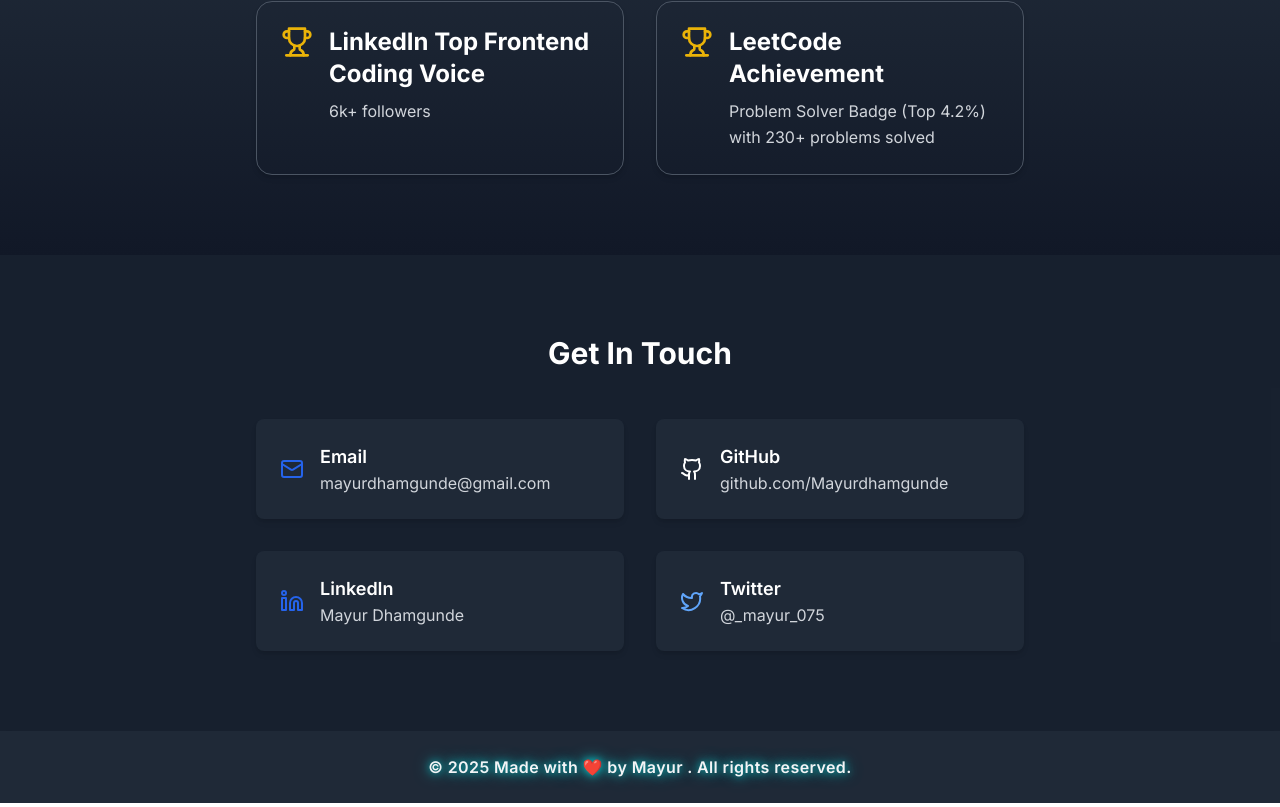
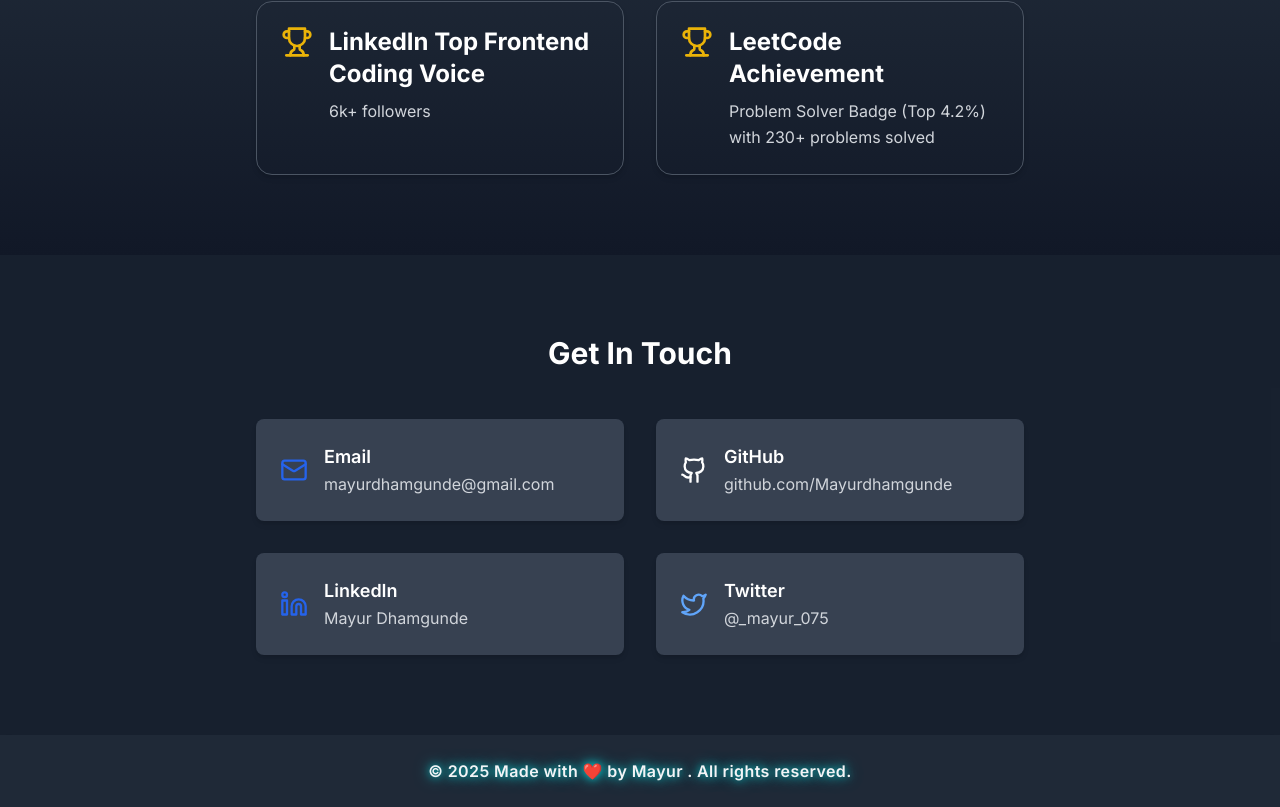
Before and after one commit to Mayurdhamgunde/My-PortFolio, a React (Vite) app: page / in a window 1280 px wide. Shown: the part 4693-5500 px from the top of the page. Built offline with nearby package versions, Linux system fonts and the light colour scheme.

Commit message:
Initial commit

```diff
--- a/src/components/Contact.tsx
+++ b/src/components/Contact.tsx
@@ -1,67 +1,165 @@
+// import React from 'react';
+// import { Mail, Github, Linkedin, Twitter } from 'lucide-react';
+
+// export default function Contact() {
+//   return (
+//     <section id="contact" className="py-20 bg-gray-50 dark:bg-gray-800/50">
+//       <div className="container mx-auto px-6">
+//         <h2 className="text-3xl font-bold text-center mb-12 text-gray-900 dark:text-white">
+//           Get In Touch
+//         </h2>
+//         <div className="max-w-3xl mx-auto">
+//           <div className="grid md:grid-cols-2 gap-8">
+//             <a
+//               href="mailto:mayurdhamgunde@gmail.com"
+//               className="flex items-center p-6 bg-white dark:bg-gray-800 rounded-lg shadow-md hover:shadow-lg transition-shadow"
+//             >
+//               <Mail className="text-blue-600 mr-4" size={24} />
+//               <div>
+//                 <h3 className="text-lg font-semibold text-gray-900 dark:text-white">Email</h3>
+//                 <p className="text-gray-600 dark:text-gray-300">mayurdhamgunde@gmail.com</p>
+//               </div>
+//             </a>
+
+//             <a
+//               href="https://github.com/Mayurdhamgunde"
+//               target="_blank"
+//               rel="noopener noreferrer"
+//               className="flex items-center p-6 bg-white dark:bg-gray-800 rounded-lg shadow-md hover:shadow-lg transition-shadow"
+//             >
+//               <Github className="text-gray-900 dark:text-white mr-4" size={24} />
+//               <div>
+//                 <h3 className="text-lg font-semibold text-gray-900 dark:text-white">GitHub</h3>
+//                 <p className="text-gray-600 dark:text-gray-300">github.com/Mayurdhamgunde</p>
+//               </div>
+//             </a>
+
+//             <a
+//               href="https://linkedin.com/in/mayur-dhamgunde-94b9ab226/"
+//               target="_blank"
+//               rel="noopener noreferrer"
+//               className="flex items-center p-6 bg-white dark:bg-gray-800 rounded-lg shadow-md hover:shadow-lg transition-shadow"
+//             >
+//               <Linkedin className="text-blue-600 mr-4" size={24} />
+//               <div>
+//                 <h3 className="text-lg font-semibold text-gray-900 dark:text-white">LinkedIn</h3>
+//                 <p className="text-gray-600 dark:text-gray-300">Mayur Dhamgunde</p>
+//               </div>
+//             </a>
+
+//             <a
+//               href="https://twitter.com/_mayur_075"
+//               target="_blank"
+//               rel="noopener noreferrer"
+//               className="flex items-center p-6 bg-white dark:bg-gray-800 rounded-lg shadow-md hover:shadow-lg transition-shadow"
+//             >
+//               <Twitter className="text-blue-400 mr-4" size={24} />
+//               <div>
+//                 <h3 className="text-lg font-semibold text-gray-900 dark:text-white">Twitter</h3>
+//                 <p className="text-gray-600 dark:text-gray-300">@_mayur_075</p>
+//               </div>
+//             </a>
+//           </div>
+//         </div>
+//       </div>
+//     </section>
+//   );
+// }
+
+
+
 import React from 'react';
 import { Mail, Github, Linkedin, Twitter } from 'lucide-react';
+import { motion } from 'framer-motion';
+
+const cardVariants = {
+  hidden: { opacity: 0, y: 30 },
+  visible: { opacity: 1, y: 0, transition: { duration: 0.6, ease: 'easeOut' } },
+};
+
+const tapEffect = {
+  tap: {
+    scale: 0.95,
+    background: 'linear-gradient(135deg, rgba(255, 0, 128, 0.25), rgba(0, 128, 255, 0.25))',
+    boxShadow: '0px 0px 25px rgba(255, 0, 128, 0.8)',
+    transition: { duration: 0.4, ease: 'easeInOut' },
+  },
+};
 
 export default function Contact() {
   return (
-    <section id="contact" className="py-20 bg-gray-50 dark:bg-gray-800/50">
+    <motion.section
+      id="contact"
+      className="py-20 bg-gray-50 dark:bg-gray-800/50"
+      initial="hidden"
+      animate="visible"
+    >
       <div className="container mx-auto px-6">
-        <h2 className="text-3xl font-bold text-center mb-12 text-gray-900 dark:text-white">
+        <motion.h2
+          className="text-3xl font-bold text-center mb-12 text-gray-900 dark:text-white"
+          whileHover={{ scale: 1.1, textShadow: '0px 0px 12px rgba(128, 0, 255, 0.9)' }}
+        >
           Get In Touch
-        </h2>
+        </motion.h2>
         <div className="max-w-3xl mx-auto">
           <div className="grid md:grid-cols-2 gap-8">
-            <a
-              href="mailto:mayurdhamgunde@gmail.com"
-              className="flex items-center p-6 bg-white dark:bg-gray-800 rounded-lg shadow-md hover:shadow-lg transition-shadow"
-            >
-              <Mail className="text-blue-600 mr-4" size={24} />
-              <div>
-                <h3 className="text-lg font-semibold text-gray-900 dark:text-white">Email</h3>
-                <p className="text-gray-600 dark:text-gray-300">mayurdhamgunde@gmail.com</p>
-              </div>
-            </a>
-
-            <a
-              href="https://github.com/Mayurdhamgunde"
-              target="_blank"
-              rel="noopener noreferrer"
-              className="flex items-center p-6 bg-white dark:bg-gray-800 rounded-lg shadow-md hover:shadow-lg transition-shadow"
-            >
-              <Github className="text-gray-900 dark:text-white mr-4" size={24} />
-              <div>
-                <h3 className="text-lg font-semibold text-gray-900 dark:text-white">GitHub</h3>
-                <p className="text-gray-600 dark:text-gray-300">github.com/Mayurdhamgunde</p>
-              </div>
-            </a>
-
-            <a
-              href="https://linkedin.com/in/mayur-dhamgunde-94b9ab226/"
-              target="_blank"
-              rel="noopener noreferrer"
-              className="flex items-center p-6 bg-white dark:bg-gray-800 rounded-lg shadow-md hover:shadow-lg transition-shadow"
-            >
-              <Linkedin className="text-blue-600 mr-4" size={24} />
-              <div>
-                <h3 className="text-lg font-semibold text-gray-900 dark:text-white">LinkedIn</h3>
-                <p className="text-gray-600 dark:text-gray-300">Mayur Dhamgunde</p>
-              </div>
-            </a>
-
-            <a
-              href="https://twitter.com/_mayur_075"
-              target="_blank"
-              rel="noopener noreferrer"
-              className="flex items-center p-6 bg-white dark:bg-gray-800 rounded-lg shadow-md hover:shadow-lg transition-shadow"
-            >
-              <Twitter className="text-blue-400 mr-4" size={24} />
-              <div>
-                <h3 className="text-lg font-semibold text-gray-900 dark:text-white">Twitter</h3>
-                <p className="text-gray-600 dark:text-gray-300">@_mayur_075</p>
-              </div>
-            </a>
+            {[{
+              href: 'mailto:mayurdhamgunde@gmail.com',
+              icon: Mail,
+              color: 'text-blue-600',
+              title: 'Email',
+              text: 'mayurdhamgunde@gmail.com',
+            },
+            {
+              href: 'https://github.com/Mayurdhamgunde',
+              icon: Github,
+              color: 'text-gray-900 dark:text-white',
+              title: 'GitHub',
+              text: 'github.com/Mayurdhamgunde',
+            },
+            {
+              href: 'https://linkedin.com/in/mayur-dhamgunde-94b9ab226/',
+              icon: Linkedin,
+              color: 'text-blue-600',
+              title: 'LinkedIn',
+              text: 'Mayur Dhamgunde',
+            },
+            {
+              href: 'https://twitter.com/_mayur_075',
+              icon: Twitter,
+              color: 'text-blue-400',
+              title: 'Twitter',
+              text: '@_mayur_075',
+            }].map((contact, index) => (
+              <motion.a
+                key={index}
+                href={contact.href}
+                target="_blank"
+                rel="noopener noreferrer"
+                className="flex items-center p-6 bg-white dark:bg-gray-700 rounded-lg shadow-md hover:shadow-xl transition-shadow"
+                variants={cardVariants}
+                initial="hidden"
+                whileInView="visible"
+                viewport={{ once: true }}
+                whileHover={{ boxShadow: '0px 0px 20px rgba(128, 0, 255, 0.6)', scale: 1.05 }}
+                whileTap={tapEffect.tap}
+              >
+                <motion.div className={`${contact.color} mr-4 flex-shrink-0`} whileHover={{ rotate: 15 }}>
+                  <contact.icon size={28} />
+                </motion.div>
+                <div>
+                  <h3 className="text-lg font-semibold text-gray-900 dark:text-white">
+                    {contact.title}
+                  </h3>
+                  <p className="text-gray-600 dark:text-gray-300 leading-relaxed">
+                    {contact.text}
+                  </p>
+                </div>
+              </motion.a>
+            ))}
           </div>
         </div>
       </div>
-    </section>
+    </motion.section>
   );
 }
```
